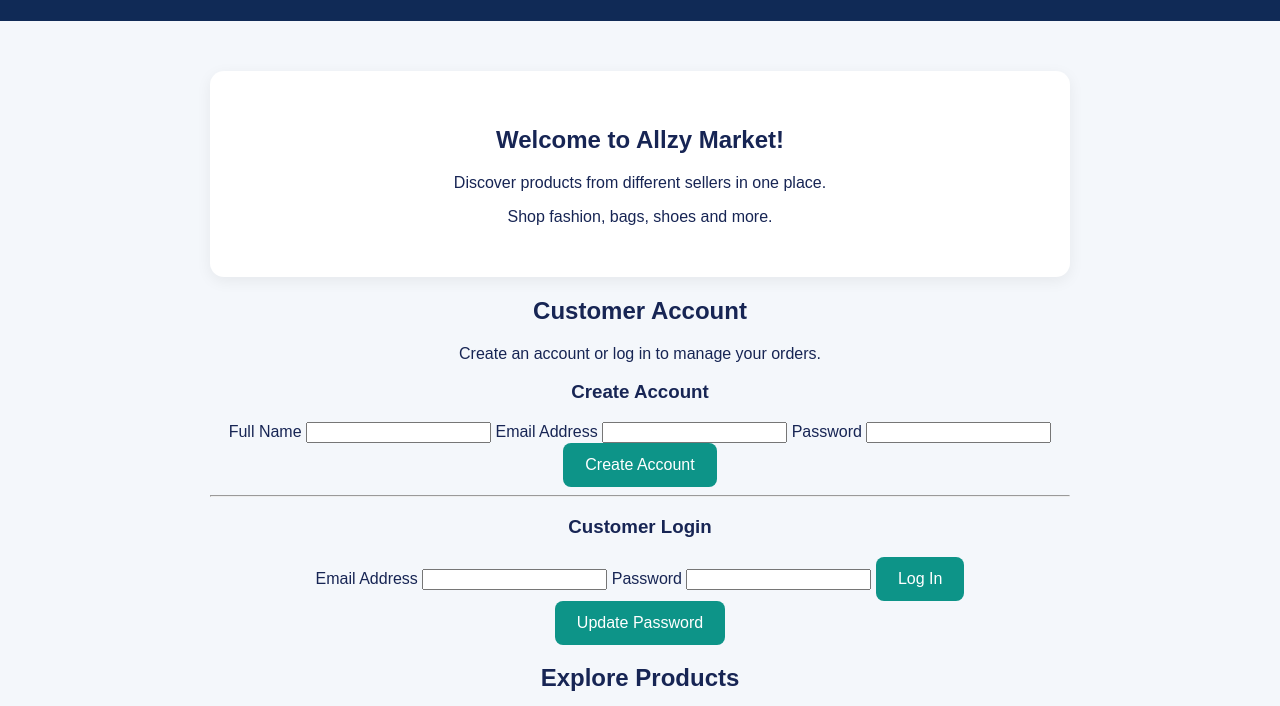
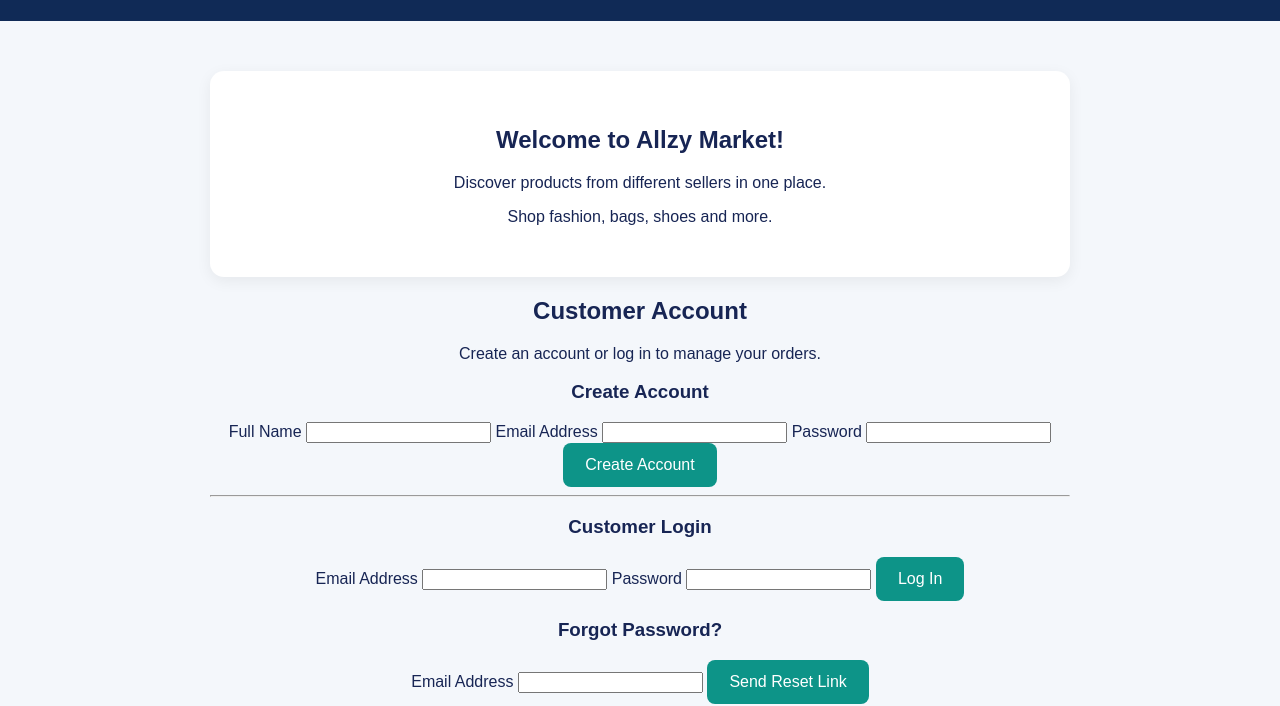
Before and after one commit to allzy-market/allzy-market, a plain HTML site: page index.html in a window 1280 px wide. Shown: the part 95-801 px from the top of the page. Drawn offline with nearby package versions, Linux system fonts and the light colour scheme; no server answers.

Commit message:
Add forgot password form to index.html

```diff
--- a/index.html
+++ b/index.html
@@ -62,7 +62,26 @@
 
   </form>
 
-  <button type="button" id="customer-logout-button" hidden>
+  <form id="customer-forgot-password-form">
+
+  <h3>Forgot Password?</h3>
+
+  <label for="customer-recovery-email">Email Address</label>
+
+  <input
+
+    type="email"
+
+    id="customer-recovery-email"
+
+    required
+
+  >
+
+  <button type="submit">Send Reset Link</button>
+
+</form>
+
 <form id="customer-reset-password-form" hidden>
 
   <h3>Set a New Password</h3>
```
